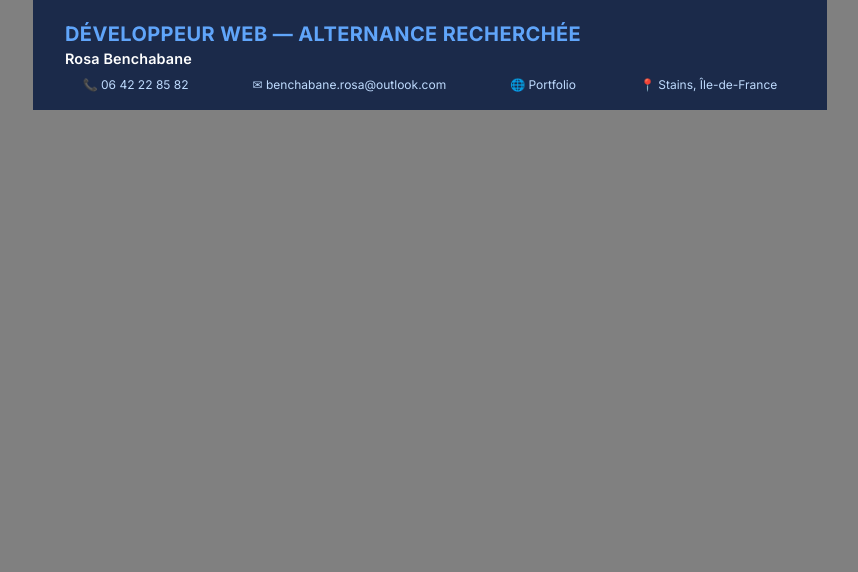
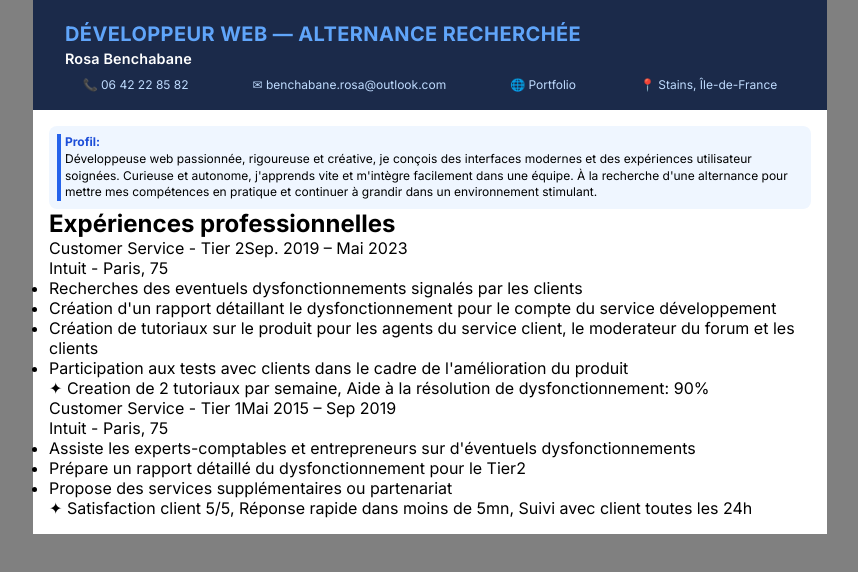
Before and after one commit to RosaBen/rosa-benchabane-cv, a React (Vite) app: page / in a window 1280 px wide. Shown: the top 572 px of the page, without its empty margins (210-1068 px from the left). Built offline with nearby package versions, Linux system fonts and the light colour scheme.

Commit message:
added experiences and profil

```diff
--- a/src/App.jsx
+++ b/src/App.jsx
@@ -1,9 +1,10 @@
 import cvData from "./assets/scripts/data"
 import Header from "./components/Header"
+import Experiences from "./components/Experiences"
 
 function App() {
 
-const {title, name, contact} = cvData
+const {title, name, contact, summary, experiences} = cvData
 
   return (
     <>
@@ -16,6 +17,14 @@ const {title, name, contact} = cvData
     portfolio={contact.portfolio}
     location={contact.city}
     />
+<main>
+    <section className="summary">
+      <p><strong>Profil: </strong> {summary}</p>
+    </section>
+    <div className="main">
+      <Experiences experiences = {experiences}/>
+    </div>
+</main>
     </div>
     </>
   )
--- a/src/assets/styles/index.css
+++ b/src/assets/styles/index.css
@@ -20,6 +20,7 @@ body {
   margin: 0 auto;
 }
 
+/* header */
 header {
   background-color: #1b2a4a;
   color: white;
@@ -36,6 +37,25 @@ header a {
   gap: 4rem;
   font-size: 0.75rem;
   justify-content: center;
+}
+
+main {
+  padding: 1rem;
+}
+
+.summary {
+  background-color: #eff6ff;
+  padding: 0.5rem;
+  border-radius: 0.5rem;
+  font-size: 0.75rem;
+}
+
+.summary p {
+  display: flex;
+  flex-direction: column;
+  line-height: 1.4;
+  border-left: 0.25rem solid #2563eb;
+  padding-left: 0.25rem;
 }
 
 /* typos */
@@ -56,6 +76,13 @@ header p {
   margin-bottom: 0.625rem;
 }
 
+.summary strong {
+  color: #1d4ed8;
+}
+
+.summary p {
+  color: "#1e3a5f";
+}
 /* @media print{
 
 } */
--- /dev/null
+++ b/src/components/Experiences.jsx
@@ -0,0 +1,31 @@
+export default function Experiences({experiences}){
+
+  console.log(experiences)
+
+  const allexperiences = experiences.map((exp, i) => (
+    <div key={i}>
+      <div className="exp-header">
+        <span>{exp.title}</span>
+        <span>{exp.date}</span>
+      </div>
+      <div className="exp-sub">
+        {exp.company} - {exp.location}
+      </div>
+      <ul className="tasks">
+        {exp.tasks.map((task, j)=> (
+          <li key={j}>{task}</li>
+        ))}
+      </ul>
+      <span>✦ {exp.kpi}</span>
+
+    </div>
+  ))
+
+
+  return(
+    <section className="experiences">
+      <h2>Expériences professionnelles</h2>
+      {allexperiences}
+    </section>
+  )
+}
```
